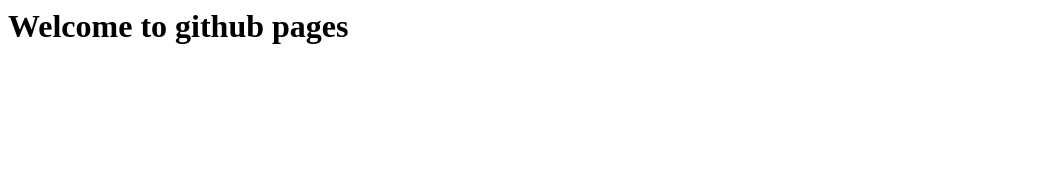
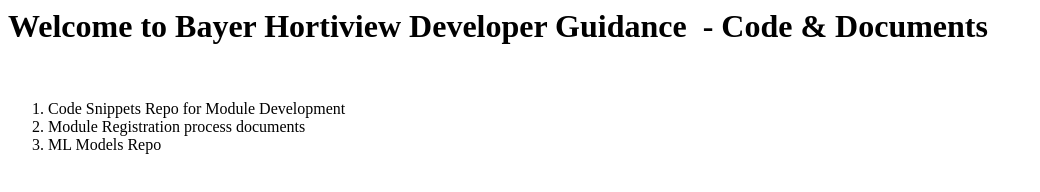
Before and after one commit to umaranit/samplegithubpage, a plain HTML site: page index.html in a window 1280 px wide. Shown: the whole page, without its empty margins (0-1040 px from the left). Drawn offline with Linux system fonts and the light colour scheme.

Commit message:
added github pages

```diff
--- a/index.html
+++ b/index.html
@@ -6,6 +6,16 @@
     <title>Document</title>
 </head>
 <body>
-    <h1>Welcome to github pages</h1>
+    <h1>Welcome to Bayer Hortiview Developer Guidance  - Code & Documents</h1>
+    <br>
+    <p>
+        <ol>
+            <li>Code Snippets Repo for Module Development</li>
+<li>Module Registration process documents</li>
+<li>ML Models Repo</li>
+        </ol>
+
+
+</p>
 </body>
 </html>
```
